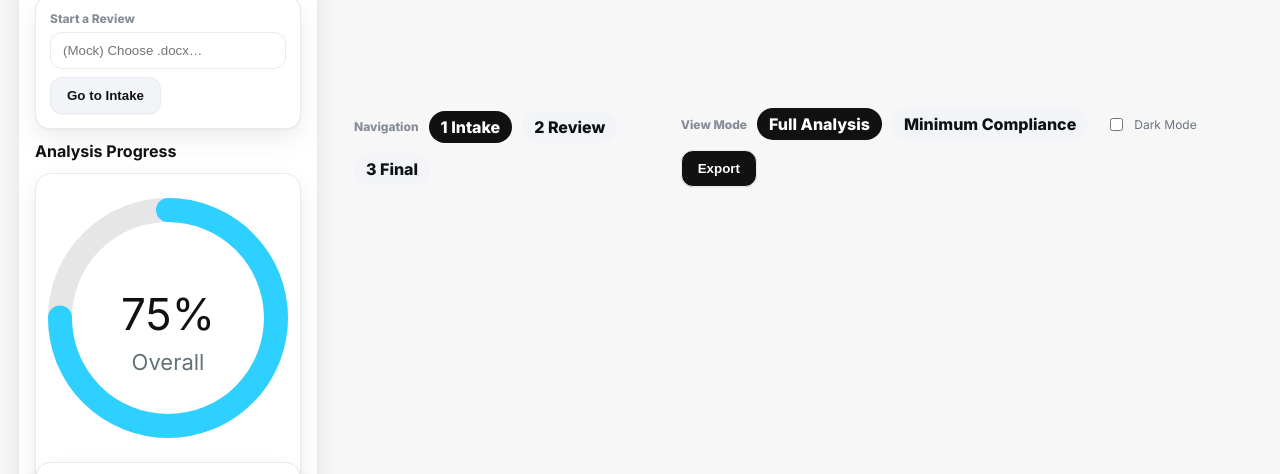
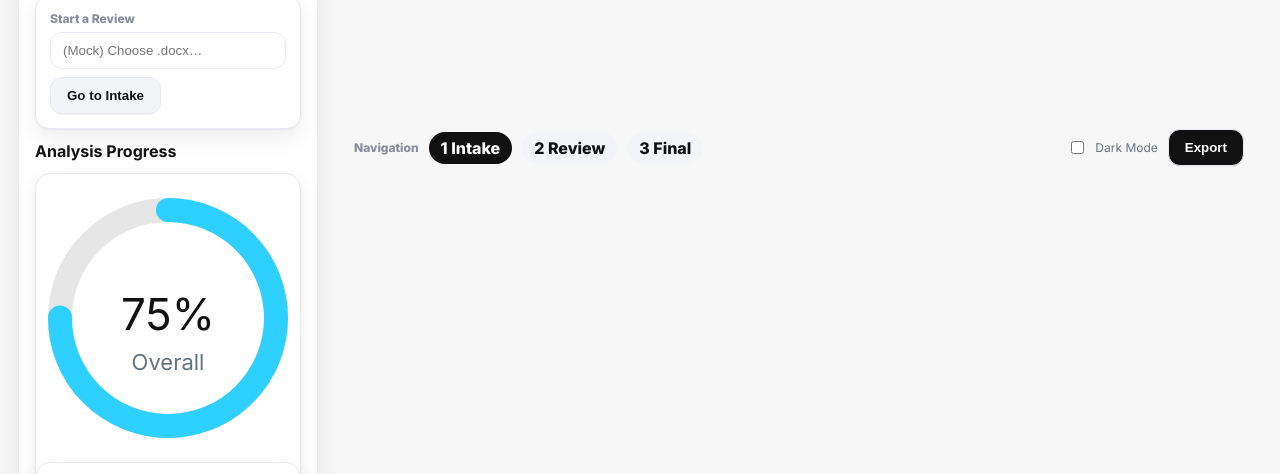
Before and after one commit to bailey0002/ConfiDoc, a plain HTML site: page index0012-2c.html in a window 1280 px wide. Shown: the part 252-726 px from the top of the page. Drawn offline with Linux system fonts and the light colour scheme.

Commit message:
Update index0012-2c.html

```diff
--- a/index0012-2c.html
+++ b/index0012-2c.html
@@ -97,9 +97,6 @@ hr.sep{border:none;height:1px;background:var(--border);margin:10px 0}
 <div class="pill" data-step="4">3 Final</div>
 </div>
 <div class="group">
-<span class="small" style="font-weight:800;opacity:.8">View Mode</span>
-<div class="pill active" data-mode="detailed">Full Analysis</div>
-<div class="pill" data-mode="quick">Minimum Compliance</div>
 <label class="row small" style="cursor:pointer;margin-left:8px"><input id="darkSwitch" style="accent-color:#111" type="checkbox"/><span>Dark Mode</span></label>
 <button class="btn" disabled="" id="exportBtn">Export</button>
 </div>
```
